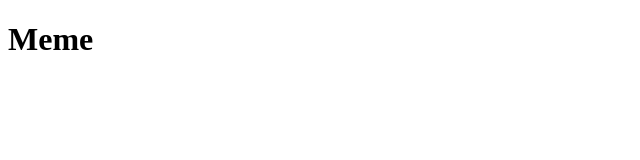
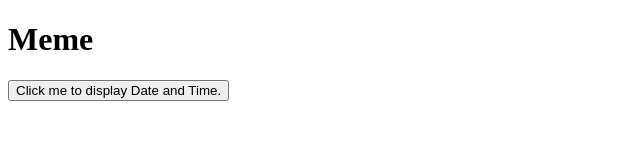
Before and after one commit to keithsawkk/st-web, a plain HTML site: page Meme.html in a window 1280 px wide. Shown: the whole page, without its empty margins (0-640 px from the left). Drawn offline with Linux system fonts and the light colour scheme.

Commit message:
Update Meme.html

```diff
--- a/Meme.html
+++ b/Meme.html
@@ -19,6 +19,9 @@
 
 <h1>Meme</h1>
 
+<button type="button"
+onclick="document.cookie">
+Click me to display Date and Time.</button>
 
 </body>
 </html>
```
